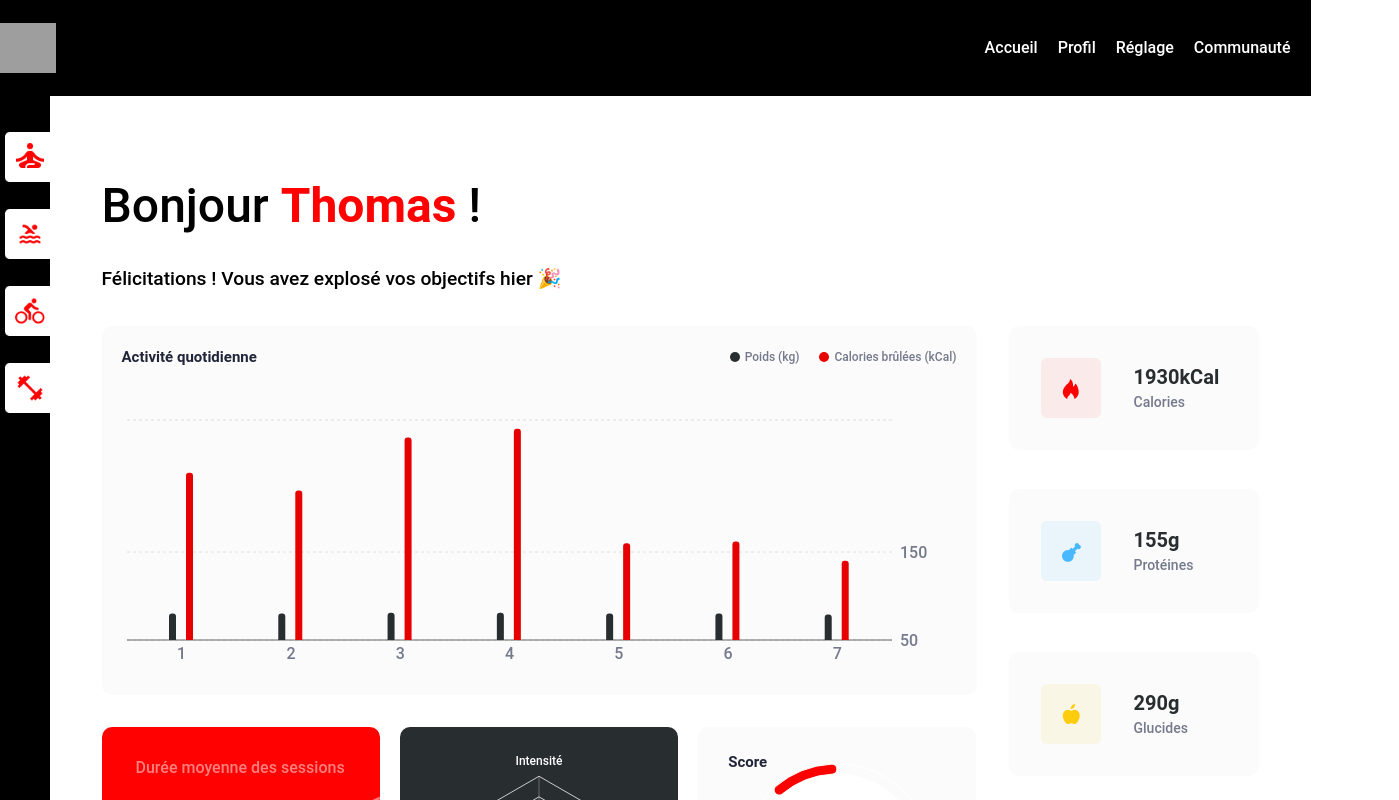
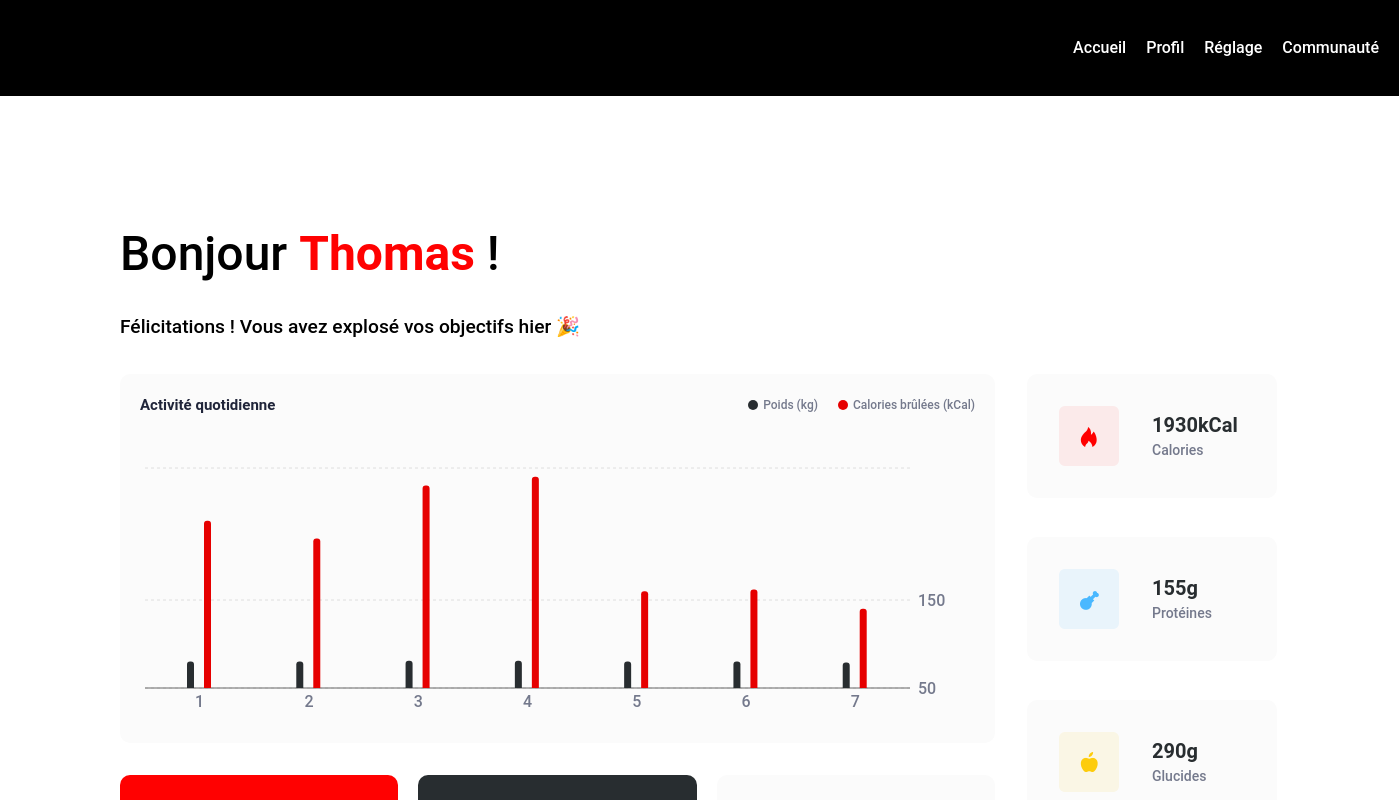
Before and after one commit to Ma-Eum/SportSee, a React (Vite) app in the folder frontend/: page / in a window 1280 px wide. Shown: the top 800 px of the page, 1399 px wide, since content can reach past the window. Built offline with nearby package versions, Linux system fonts and the light colour scheme; grey boxes are pictures that could not be loaded.

Commit message:
Ajustement de la sidebar pour correspondre à la maquette (hauteur, centrage, copyright en bas)

```diff
--- a/frontend/src/components/layout/DashboardLayout.jsx
+++ b/frontend/src/components/layout/DashboardLayout.jsx
@@ -1,7 +1,7 @@
 import Header from "./Header";
 import Sidebar from "./Sidebar";
 import "../../styles/layout/_dashboard.scss";
-import PropTypes from "prop-types"; // 🔥 Importer PropTypes
+import PropTypes from "prop-types";
 
 const DashboardLayout = ({ children }) => {
     return (
@@ -15,7 +15,6 @@ const DashboardLayout = ({ children }) => {
     );
 };
 
-// 🔥 Ajout des PropTypes pour éviter l'erreur ESLint
 DashboardLayout.propTypes = {
     children: PropTypes.node.isRequired,
 };
--- a/frontend/src/components/layout/Sidebar.jsx
+++ b/frontend/src/components/layout/Sidebar.jsx
@@ -15,7 +15,10 @@ const Sidebar = () => {
                     <li><img src={weightIcon} alt="Musculation" /></li>
                 </ul>
             </nav>
-            <p>© SportSee 2024</p>
+            {/* ✅ Ajout d'une div pour mieux gérer le positionnement */}
+            <div className="copyright">
+                <p>Copiryght SportSee 2020</p>
+            </div>
         </aside>
     );
 };
--- a/frontend/src/styles/layout/_dashboard.scss
+++ b/frontend/src/styles/layout/_dashboard.scss
@@ -6,17 +6,15 @@
 .dashboard-layout {
     display: flex;
     flex-direction: column;
-    height: 100vh;
+    height: auto; // Ajuste la hauteur en fonction du contenu
 
     .dashboard-content {
-        display: flex;
-        flex: 1;
+        display: flex; // ✅ Permet d'aligner la sidebar et le contenu principal
     }
 
     .dashboard-main {
-
-        background-color: $white; // Définir le fond en blanc
-        padding: 20px;
+        background-color: $white;
+        padding: 68px 90px 86px 107px;
         width: 100%;
     }
 }
--- a/frontend/src/styles/layout/_sidebar.scss
+++ b/frontend/src/styles/layout/_sidebar.scss
@@ -1,39 +1,54 @@
-/* ==========================
-|            Sidebar        |
-========================== */
 @use "../_variables" as *;
 
 .sidebar {
-    width: 80px;
+    width: 100px;
     background-color: $black;
-    color: $white;
-    height: auto;
     display: flex;
     flex-direction: column;
     align-items: center;
-    justify-content: space-between;
-    padding: 20px 0;
+    height: auto; // ✅ Assure que la sidebar prend toute la hauteur de l'écran
+    padding-bottom: 70px;
 
+    /* ✅ Le nav prend tout l'espace possible pour centrer les icônes */
     nav {
+        display: flex;
+        flex-direction: column;
+        align-items: center;
+        justify-content: center; // ✅ Centre verticalement
+        flex-grow: 1; // ✅ Permet au menu d'occuper l'espace restant
+        width: 100%;
+    }
+
     ul {
         display: flex;
         flex-direction: column;
         align-items: center;
         gap: 20px;
+        padding: 0;
+    }
 
     li {
         list-style: none;
+        display: flex;
+        justify-content: center;
+        width: 100%;
+    }
 
     img {
-                    width: 50px; // ✅ Taille uniforme des icônes
-                    height: 50px;
+        width: 64px;
+        height: 64px;
+        display: block;
     }
-            }
-        }
+
+    /* ✅ Assurer que le copyright est bien en bas */
+    .copyright {
+        width: 100%;
+        padding-bottom: 50px;
     }
 
     p {
         font-size: 12px;
+        color: $white;
         transform: rotate(-90deg);
         white-space: nowrap;
     }
```
Lines whose indentation alone changed are shown as unchanged.
